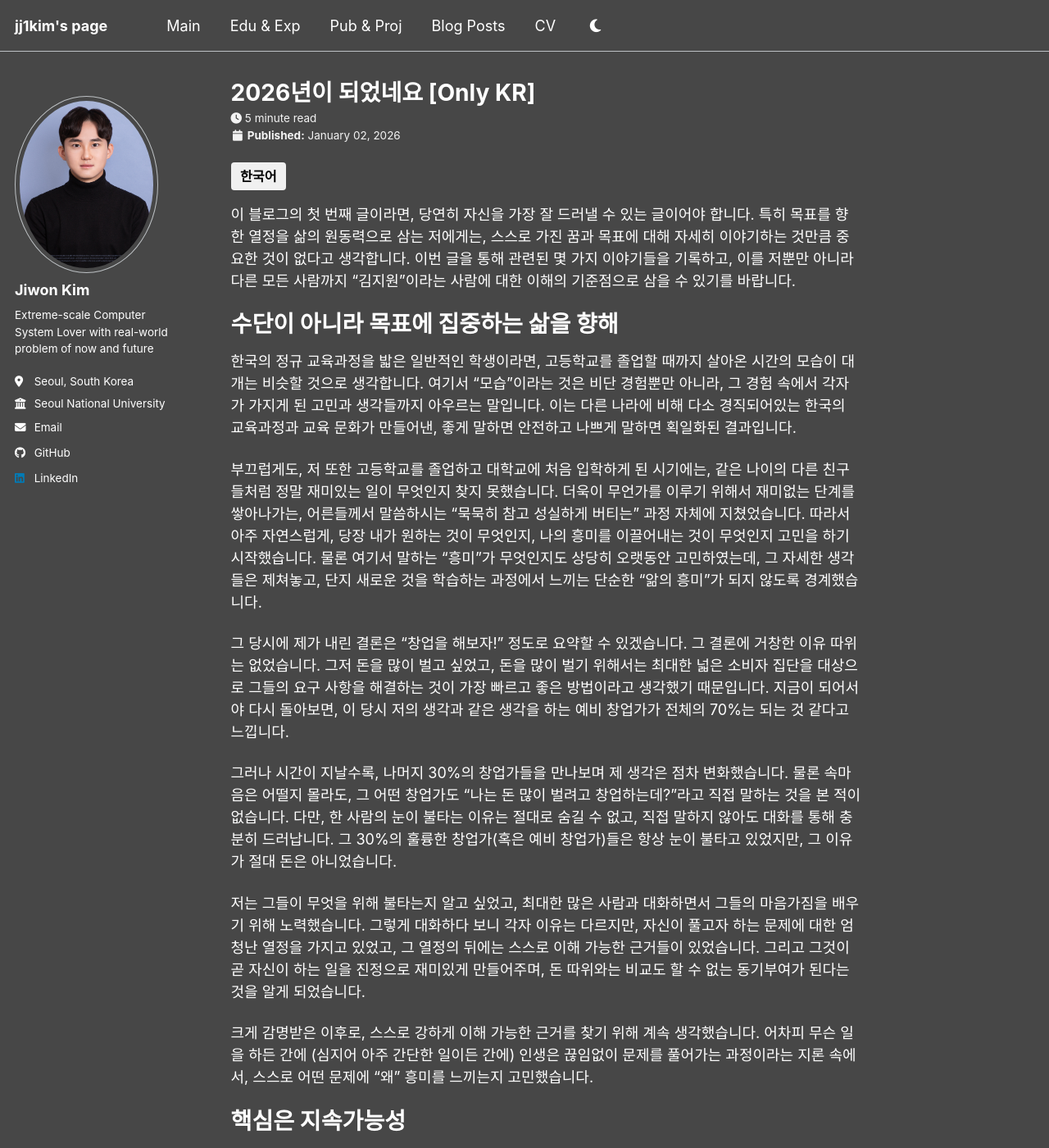
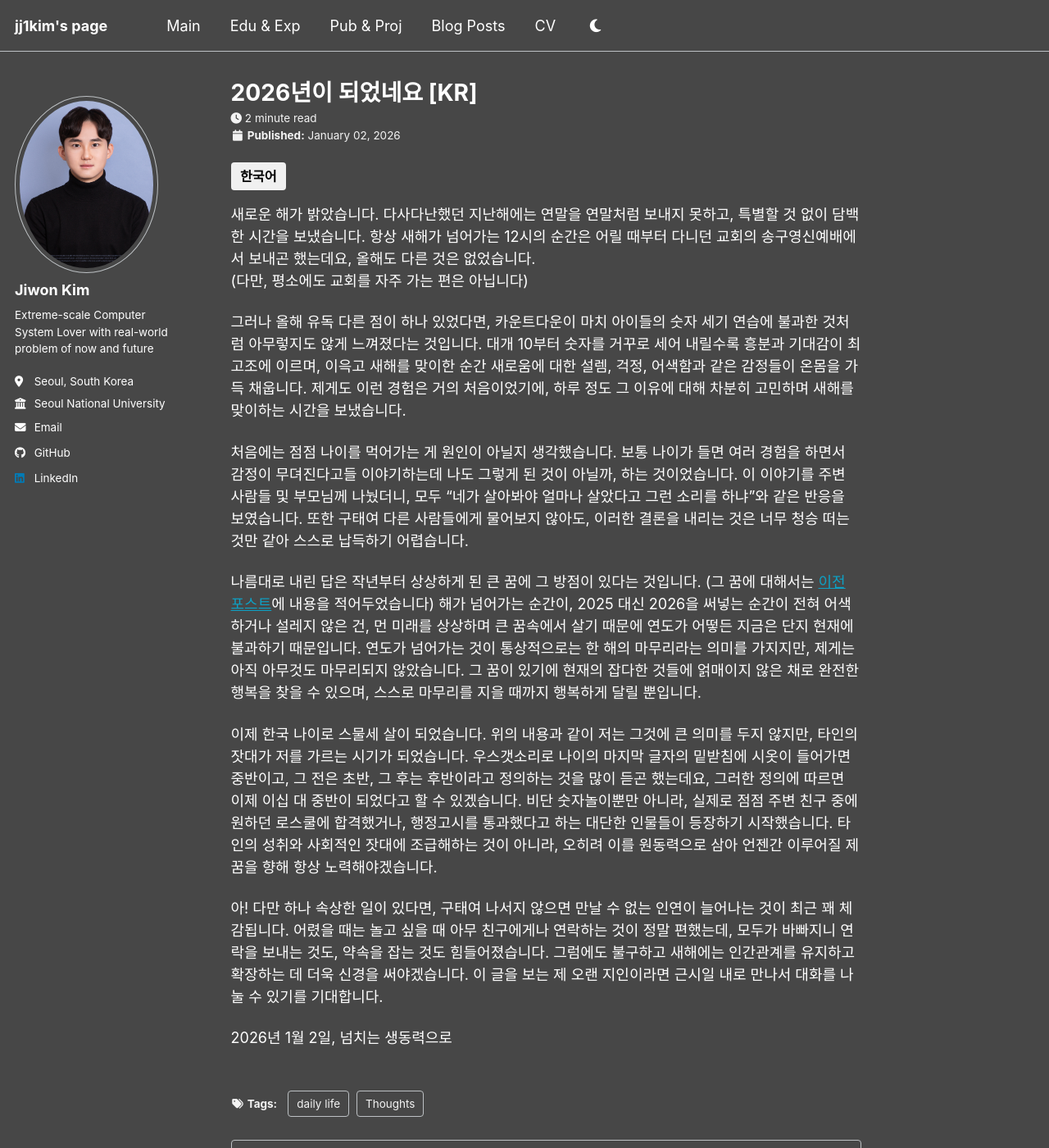
Before and after one commit to jj1kim/jj1kim.github.io, a Jekyll site: the page built from _posts/2026-01-02-2026-new-year.md, in a window 1280 px wide and 1400 px high. Shown: the whole window at 82% size. Built offline with Jekyll 4.4.1, drawn with Linux system fonts in a browser that asks for light colours; a script bundle is joined from its source files by our own code; library files that are not in the unit come from our copies; some of the changed text lies outside the part shown.

Commit message:
upload second post

```diff
--- a/_posts/2026-01-02-2026-new-year.md
+++ b/_posts/2026-01-02-2026-new-year.md
@@ -1,5 +1,5 @@
 ---
-title: '2026년이 되었네요 [Only KR]'
+title: '2026년이 되었네요 [KR]'
 date: 2026-01-02
 permalink: /posts/2026/01/02/2026-new-year
 tags:
@@ -9,69 +9,34 @@ excerpt: '어느새 또 넘어가버린 한 해에 대한 감정과 생각들'
 ---
 <div style="display: inline-block; padding: 0.3em 0.7em; background-color: #f0f0f0; border-radius: 4px; font-weight: bold; margin: 1em 0; font-size: 0.9em; color: #000 !important;">한국어</div>
 
-이 블로그의 첫 번째 글이라면, 당연히 자신을 가장 잘 드러낼 수 있는 글이어야 합니다.
-특히 목표를 향한 열정을 삶의 원동력으로 삼는 저에게는, 스스로 가진 꿈과 목표에 대해 자세히 이야기하는 것만큼 중요한 것이 없다고 생각합니다.
-이번 글을 통해 관련된 몇 가지 이야기들을 기록하고, 이를 저뿐만 아니라 다른 모든 사람까지 "김지원"이라는 사람에 대한 이해의 기준점으로 삼을 수 있기를 바랍니다.
+새로운 해가 밝았습니다.
+다사다난했던 지난해에는 연말을 연말처럼 보내지 못하고, 특별할 것 없이 담백한 시간을 보냈습니다.
+항상 새해가 넘어가는 12시의 순간은 어릴 때부터 다니던 교회의 송구영신예배에서 보내곤 했는데요, 올해도 다른 것은 없었습니다.
+(다만, 평소에도 교회를 자주 가는 편은 아닙니다)
 
-# 수단이 아니라 목표에 집중하는 삶을 향해
+그러나 올해 유독 다른 점이 하나 있었다면, 카운트다운이 마치 아이들의 숫자 세기 연습에 불과한 것처럼 아무렇지도 않게 느껴졌다는 것입니다.
+대개 10부터 숫자를 거꾸로 세어 내릴수록 흥분과 기대감이 최고조에 이르며, 이윽고 새해를 맞이한 순간 새로움에 대한 설렘, 걱정, 어색함과 같은 감정들이 온몸을 가득 채웁니다.
+제게도 이런 경험은 거의 처음이었기에, 하루 정도 그 이유에 대해 차분히 고민하며 새해를 맞이하는 시간을 보냈습니다.
 
-한국의 정규 교육과정을 밟은 일반적인 학생이라면, 고등학교를 졸업할 때까지 살아온 시간의 모습이 대개는 비슷할 것으로 생각합니다.
-여기서 "모습"이라는 것은 비단 경험뿐만 아니라, 그 경험 속에서 각자가 가지게 된 고민과 생각들까지 아우르는 말입니다.
-이는 다른 나라에 비해 다소 경직되어있는 한국의 교육과정과 교육 문화가 만들어낸, 좋게 말하면 안전하고 나쁘게 말하면 획일화된 결과입니다.
+처음에는 점점 나이를 먹어가는 게 원인이 아닐지 생각했습니다.
+보통 나이가 들면 여러 경험을 하면서 감정이 무뎌진다고들 이야기하는데 나도 그렇게 된 것이 아닐까, 하는 것이었습니다.
+이 이야기를 주변 사람들 및 부모님께 나눴더니, 모두 "네가 살아봐야 얼마나 살았다고 그런 소리를 하냐"와 같은 반응을 보였습니다.
+또한 구태여 다른 사람들에게 물어보지 않아도, 이러한 결론을 내리는 것은 너무 청승 떠는 것만 같아 스스로 납득하기 어렵습니다.
 
-부끄럽게도, 저 또한 고등학교를 졸업하고 대학교에 처음 입학하게 된 시기에는, 같은 나이의 다른 친구들처럼 정말 재미있는 일이 무엇인지 찾지 못했습니다.
-더욱이 무언가를 이루기 위해서 재미없는 단계를 쌓아나가는, 어른들께서 말씀하시는 "묵묵히 참고 성실하게 버티는" 과정 자체에 지쳤었습니다.
-따라서 아주 자연스럽게, 당장 내가 원하는 것이 무엇인지, 나의 흥미를 이끌어내는 것이 무엇인지 고민을 하기 시작했습니다.
-물론 여기서 말하는 "흥미"가 무엇인지도 상당히 오랫동안 고민하였는데, 그 자세한 생각들은 제쳐놓고, 단지 새로운 것을 학습하는 과정에서 느끼는 단순한 "앎의 흥미"가 되지 않도록 경계했습니다.
+나름대로 내린 답은 작년부터 상상하게 된 큰 꿈에 그 방점이 있다는 것입니다. (그 꿈에 대해서는 [이전 포스트](https://jj1kim.github.io/posts/2025/12/25/About-My-Goal)에 내용을 적어두었습니다)
+해가 넘어가는 순간이, 2025 대신 2026을 써넣는 순간이 전혀 어색하거나 설레지 않은 건, 먼 미래를 상상하며 큰 꿈속에서 살기 때문에 연도가 어떻든 지금은 단지 현재에 불과하기 때문입니다.
+연도가 넘어가는 것이 통상적으로는 한 해의 마무리라는 의미를 가지지만, 제게는 아직 아무것도 마무리되지 않았습니다.
+그 꿈이 있기에 현재의 잡다한 것들에 얽매이지 않은 채로 완전한 행복을 찾을 수 있으며, 스스로 마무리를 지을 때까지 행복하게 달릴 뿐입니다.
 
-그 당시에 제가 내린 결론은 "창업을 해보자!" 정도로 요약할 수 있겠습니다.
-그 결론에 거창한 이유 따위는 없었습니다.
-그저 돈을 많이 벌고 싶었고, 돈을 많이 벌기 위해서는 최대한 넓은 소비자 집단을 대상으로 그들의 요구 사항을 해결하는 것이 가장 빠르고 좋은 방법이라고 생각했기 때문입니다.
-지금이 되어서야 다시 돌아보면, 이 당시 저의 생각과 같은 생각을 하는 예비 창업가가 전체의 70%는 되는 것 같다고 느낍니다.
+이제 한국 나이로 스물세 살이 되었습니다.
+위의 내용과 같이 저는 그것에 큰 의미를 두지 않지만, 타인의 잣대가 저를 가르는 시기가 되었습니다.
+우스갯소리로 나이의 마지막 글자의 밑받침에 시옷이 들어가면 중반이고, 그 전은 초반, 그 후는 후반이라고 정의하는 것을 많이 듣곤 했는데요, 그러한 정의에 따르면 이제 이십 대 중반이 되었다고 할 수 있겠습니다.
+비단 숫자놀이뿐만 아니라, 실제로 점점 주변 친구 중에 원하던 로스쿨에 합격했거나, 행정고시를 통과했다고 하는 대단한 인물들이 등장하기 시작했습니다.
+타인의 성취와 사회적인 잣대에 조급해하는 것이 아니라, 오히려 이를 원동력으로 삼아 언젠간 이루어질 제 꿈을 향해 항상 노력해야겠습니다.
 
-그러나 시간이 지날수록, 나머지 30%의 창업가들을 만나보며 제 생각은 점차 변화했습니다.
-물론 속마음은 어떨지 몰라도, 그 어떤 창업가도 "나는 돈 많이 벌려고 창업하는데?"라고 직접 말하는 것을 본 적이 없습니다.
-다만, 한 사람의 눈이 불타는 이유는 절대로 숨길 수 없고, 직접 말하지 않아도 대화를 통해 충분히 드러납니다.
-그 30%의 훌륭한 창업가(혹은 예비 창업가)들은 항상 눈이 불타고 있었지만, 그 이유가 절대 돈은 아니었습니다.
+아! 다만 하나 속상한 일이 있다면, 구태여 나서지 않으면 만날 수 없는 인연이 늘어나는 것이 최근 꽤 체감됩니다.
+어렸을 때는 놀고 싶을 때 아무 친구에게나 연락하는 것이 정말 편했는데, 모두가 바빠지니 연락을 보내는 것도, 약속을 잡는 것도 힘들어졌습니다.
+그럼에도 불구하고 새해에는 인간관계를 유지하고 확장하는 데 더욱 신경을 써야겠습니다.
+이 글을 보는 제 오랜 지인이라면 근시일 내로 만나서 대화를 나눌 수 있기를 기대합니다.
 
-저는 그들이 무엇을 위해 불타는지 알고 싶었고, 최대한 많은 사람과 대화하면서 그들의 마음가짐을 배우기 위해 노력했습니다.
-그렇게 대화하다 보니 각자 이유는 다르지만, 자신이 풀고자 하는 문제에 대한 엄청난 열정을 가지고 있었고, 그 열정의 뒤에는 스스로 이해 가능한 근거들이 있었습니다.
-그리고 그것이 곧 자신이 하는 일을 진정으로 재미있게 만들어주며, 돈 따위와는 비교도 할 수 없는 동기부여가 된다는 것을 알게 되었습니다.
-
-크게 감명받은 이후로,  스스로 강하게 이해 가능한 근거를 찾기 위해 계속 생각했습니다.
-어차피 무슨 일을 하든 간에 (심지어 아주 간단한 일이든 간에) 인생은 끊임없이 문제를 풀어가는 과정이라는 지론 속에서, 스스로 어떤 문제에 "왜" 흥미를 느끼는지 고민했습니다.
-
-# 핵심은 지속가능성
-
-아주 오랜 고민을 거친 끝에, 저는 "내가 살아있는 동안 꼭 닥쳐올 문제 중 가장 큰 문제에 흥미를 느낀다"는 것을 발견했습니다.
-때로는 일론 머스크와 같은 대단한 인물들이 인류를 화성에 보낸다느니, 신인류를 만든다느니 하는 이야기가 들려 오곤 하는데, 제게는 마치 공상과학소설의 한 페이지처럼 느껴집니다.
-즉, 문제가 클수록 더 보람차고 흥미를 느끼는 건 맞지만, 살면서 실제로 체감하기 어려울 문제에 대해서는 오히려 흥미가 반감된다는 것이 곧 제 숨겨진 철학이었습니다.
-
-그렇다면 어떤 문제가 꼭 닥쳐올 것 중에 가장 크다고 생각하십니까?
-사람마다 나름의 답이 있겠지만, 저는 그것을 미시적으로는 "환경 오염 문제", 거시적으로는 "지속가능성 문제"라고 정의했습니다.
-태양광 이외는 유의미한 자원의 유입이 없는 지구에서, 열역학 제2법칙에 따라 모든 자원은 점점 쓸 수 없는 형태로 변해갑니다.
-여기서 말하는 "자원"은 비단 화석 에너지와 같은 것뿐만 아니라, 공간과 같은 것처럼 현실 세계에 존재하는 모든 요소를 폭넓게 이르는 말입니다.
-우리는 이러한 상황 속에서, 기존의 시스템들이 자원을 최대한 효율적으로 사용하도록 재정비해야만 "지속 가능한" 삶을 영위할 수 있을 것이며, 만약 그렇게 하지 않는다면 적어도 제가 살아있는 동안 자원 부족으로 말미암은 문제가 큰 벽처럼 다가올 것입니다.
-
-앞선 결론을 더욱 구체화하려면, 어떤 시스템이 지속가능성에 가장 크게 영향을 미치는지 생각해보아야 합니다.
-달리 말해서, 어떤 시스템을 효율적으로 재정비했을 때 가장 크게 지속가능성이 개선될지 생각해보아야 합니다.
-저는 "컴퓨터 시스템"이야말로 다가올 시간 속에서 가장 중요한 시스템이자, 가장 많은 자원을 소모할 시스템이라고 생각했습니다.
-수조 개의 트랜지스터와 수억 개의 Processing Unit이 인간의 연산력을 아득히 뛰어넘은 이후로, 컴퓨터는 모든 분야에 깊게 관여하기 시작했고, 이제 절대 사용을 멈출 수는 없습니다.
-하지만, 아직 현대의 컴퓨터 시스템은 자원을 충분히 효율적으로 사용하지 못하고 있으며, 따라서 이 부분을 재정비하는 것이 지속가능성에 가장 큰 영향을 줄 것입니다.
-
-# 진정한 의미의 Next-Generation Computing을 위해서
-
-일련의 생각들을 정리하며, 진정한 의미의 "Next-Generation Computing"에 대해 스스로 내린 나름의 정의는 다음과 같습니다.
-
-<p style="text-align: center;">＂새로 변화하는 real-world constraint에 적합하면서도, emerging application의 service level objective를 맞추는 컴퓨팅 시스템＂</p>
-
-여기서 말하는 "real-world constraint"가 곧 지속가능성과 연결되어있는 부분인데, 점점 줄어드는 가용 자원의 양에 따라 발생하는 자원 제한 조건이 포함되며, 저전력 및 저탄소와 같은 키워드들이 이에 속할 수 있습니다.
-다가올 미래에는 초소형 혹은 초대형과 같은 더욱 극단적인 규모에서 컴퓨팅을 하는 것이 일반적일 텐데, 이때는 특히나 real-world constraint에 의한 영향이 두드러집니다.
-예를 들어서, 사람의 몸에 컴퓨팅 디바이스를 넣게 될 때는 최소한의 배터리만으로도 최악 시간을 보장하는 컴퓨팅 시스템을 구축할 필요가 있고, AGI를 위해 exa-scale의 데이터센터에서 초거대 AI 모델을 돌릴 때는 어마어마한 전력 소모량을 최소화할 수 있는 컴퓨팅 시스템을 구축할 필요가 있습니다.
-
-따라서 저는, 극단적인 규모에서 real-world constraint와 emerging application의 service level objective를 모두 맞출 수 있도록 하는 컴퓨팅 시스템을 만드는 것을 제 목표로 삼았습니다.
-여기서 말하는 컴퓨팅 시스템은 고전적으로 이야기하는 computer system 분야뿐만 아니라 microarchitecture에 대한 고민까지 포괄합니다.
-이 문제를 푸는 것이 제가 가장 즐겁게 할 수 있는 일임을 깨달았고, 앞으로 연구와 창업의 사이에서 그 수단을 가리지 않고 문제를 푸는데 이바지하고자 합니다.
-
-
-2026년 1월 2일, 크리스마스의 분위기에 젖어
+2026년 1월 2일, 넘치는 생동력으로
```
